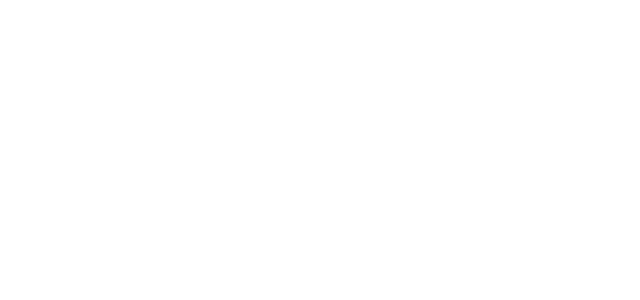
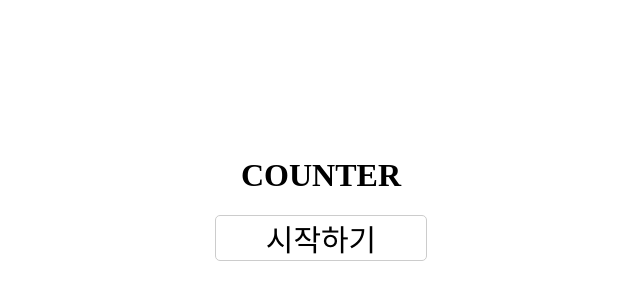
Before and after one commit to kdt-ful-class-three-group/Practics-react-projectC, a React (Vite) app in the folder vite-project/: page / in a window 1280 px wide. Shown: the part 202-502 px from the top of the page, without its empty margins (319-959 px from the left). Built offline with nearby package versions, Linux system fonts and the light colour scheme.

Commit message:
라우터 설정

```diff
--- a/vite-project/src/App.jsx
+++ b/vite-project/src/App.jsx
@@ -4,7 +4,24 @@
 
 
 function App() {
-
+  return (
+    <Router>
+      <Routes>
+        {/* 첫페이지 */}
+        <Route path='/' element={
+          <div className='first-page'>
+            <h1>COUNTER</h1>
+            {/* 첫페이지에서 카운터 페이지로 이동 */}
+            <Link to='/counter'>
+              <button>시작하기</button>
+            </Link>
+          </div>
+        } />
+        {/* 카운터 페이지 */}
+        <Route path='/counter' element={<Counter/>}/>
+      </Routes>
+    </Router>
+  )
 }
 
 export default App
```
